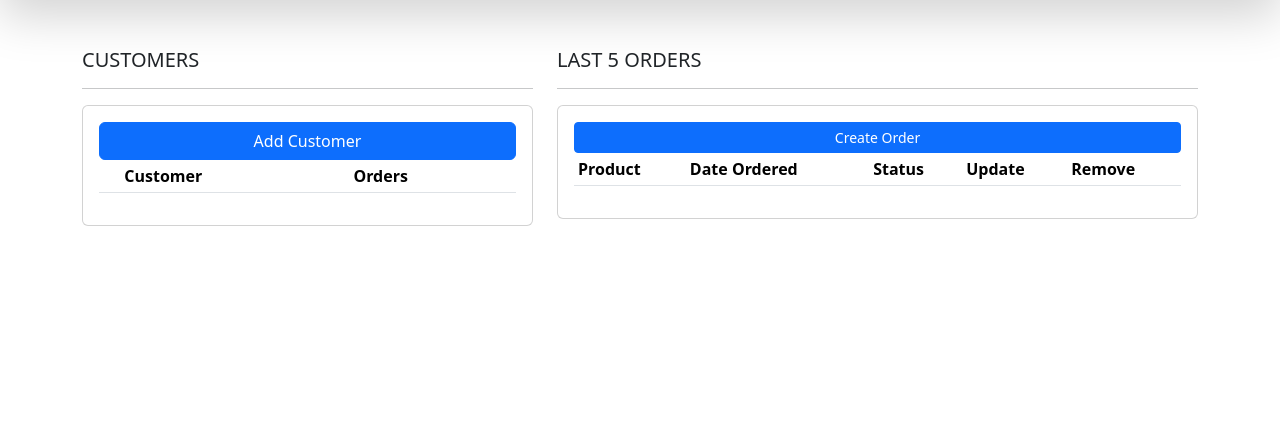
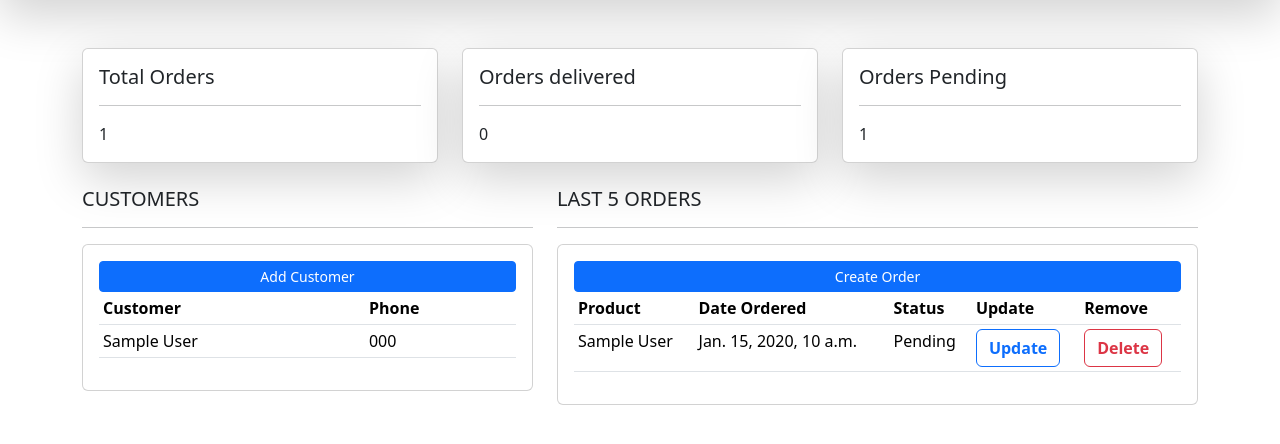
Before and after one commit to Noahwekesa/customer-mgmt-django-app, a Django app: page / in a window 1280 px wide. Shown: the part 86-530 px from the top of the page. Run offline with Django 5.2, Linux system fonts and the light colour scheme; tables that the repository leaves empty hold one stand-in row (values such as "Sample post"); lists and menus that the app fills with data are empty.

Commit message:
customer view implementation

```diff
--- a/src/accounts/models.py
+++ b/src/accounts/models.py
@@ -3,7 +3,7 @@ from django.db import models
 # Create your models here.
 class Customer(models.Model):
     name = models.CharField(max_length=200, null=True)
-    phone = models.PositiveIntegerField(null=True)
+    phone = models.CharField(max_length=200, null=True)
     email = models.EmailField(max_length=200, null=True)
     date_created = models.DateTimeField(auto_now_add=True, null=True)
 
@@ -34,9 +34,9 @@ class Product(models.Model):
 
 class Order(models.Model):
     STATUS = (
-        ('Pending', 'pending'),
+        ('Pending', 'Pending'),
         ('Out for delivery', 'Out for delivery'),
-        ('Delivery', 'Delivery'),
+        ('Delivered', 'Delivered'),
     )
     customer = models.ForeignKey(Customer, null=True, on_delete=models.SET_NULL)
     product = models.ForeignKey(Product, null=True, on_delete=models.SET_NULL)
--- a/src/accounts/templates/accounts/dashboard.html
+++ b/src/accounts/templates/accounts/dashboard.html
@@ -1,20 +1,29 @@
 {% extends "accounts/base.html" %}
 
 {% block content %}
+
+
 <div class="container">
 
-<div class="row">
+{% include "accounts/status.html" %}
+
+<div class="row mt-4">
   <div class="col-md-5">
     <h5>CUSTOMERS</h5>
     <hr>
       <div class="card card-body">
-      <a class="btn btn-primary" href="">Add Customer</a>
+      <a class="btn btn-sm btn-primary" href="">Add Customer</a>
         <table class="table table-sm">
           <tr>
-<th></th>
           <th>Customer</th>
-          <th>Orders</th>
+          <th>Phone</th>
         </tr>
+{% for customer in customers %}
+<tr>
+  <td>{{ customer.name }}</td>
+  <td>{{ customer.phone }}</td>
+</tr>
+{% endfor %}
         </table>
       </div>
   </div>
@@ -33,6 +42,15 @@ Create Order
           <th>Update</th>
           <th>Remove</th>
         </tr>
+        {% for order in orders %}
+        <tr>
+          <td>{{order.product}}</td>
+          <td>{{order.date_created}}</td>
+          <td>{{order.status}}</td>
+          <td><a class="btn btn-outline-primary"><b>Update</b></a></td>
+          <td><a class="btn btn-outline-danger"><b>Delete</b></a></td>
+          </tr>
+        {% endfor %}
       </table>
       </div>
   </div>
--- a/src/accounts/templates/accounts/products.html
+++ b/src/accounts/templates/accounts/products.html
@@ -14,7 +14,7 @@
     {% for product in products %}
     <tr>
       <td>{{product.name}}</td>
-      <td>{{product.categoty}}</td>
+      <td>{{product.category}}</td>
       <td>{{product.price}}</td>
     </tr>
       {%  endfor %}
--- /dev/null
+++ b/src/accounts/templates/accounts/status.html
@@ -0,0 +1,29 @@
+<div class="row row-cols-1 row-cols-md-3 g-4">
+  <div class="col">
+    <div class="card h-100 shadow-lg">
+      <div class="card-body">
+        <h5 class="card-title">Total Orders</h5>
+        <hr>
+        <p class="card-text">{{total_orders}}</p>
+      </div>
+    </div>
+  </div>
+  <div class="col">
+    <div class="card h-100 shadow-lg">
+      <div class="card-body">
+        <h5 class="card-title">Orders delivered</h5>
+        <hr>
+        <p class="card-text">{{delivered}}</p>
+      </div>
+    </div>
+  </div>
+  <div class="col">
+    <div class="card h-100 shadow-lg">
+      <div class="card-body">
+        <h5 class="card-title">Orders Pending</h5>
+        <hr>
+        <p class="card-text">{{pending}}</p>
+      </div>
+    </div>
+  </div>
+</div>
--- a/src/accounts/views.py
+++ b/src/accounts/views.py
@@ -1,10 +1,24 @@
 from django.shortcuts import render
-
-from accounts.models import Product
+from django.views.generic import DetailView
+from accounts.models import *
 
 
 def dashboard(request):
-    context = {}
+    orders = Order.objects.all()
+    customers = Customer.objects.all()
+    total_customers = customers.count()
+    total_orders = orders.count()
+    delivered = orders.filter(status='Delivered').count()
+    pending = orders.filter(status='Pending').count()
+    context = {
+        "customers": customers,
+        "orders": orders,
+        "total_customers": total_customers,
+        "total_orders": total_orders,
+        "delivered": delivered,
+        "pending": pending,
+
+    }
     return render(request, "accounts/dashboard.html", context)
 
 
@@ -13,6 +27,16 @@ def products(request):
     context = {"products": products}
     return render(request, "accounts/products.html", context)
 
-def customer(request):
-    context = {}
-    return render(request, "accounts/customer", context)
+class CustomerView(DetailView):
+    model = Customer
+    template_name = "accounts/customer.html"
+    context_object_name = 'customer'
+
+    def get_context_data(self, **kwargs):
+        context = super().get_context_data(**kwargs)
+        customer = self.get_object()
+        orders = customer.order_set.all()
+        order_count = orders.count()
+        context['orders'] = orders
+        context['order_count'] = order_count
+        return context
--- a/src/crm/urls.py
+++ b/src/crm/urls.py
@@ -17,11 +17,11 @@ Including another URLconf
 from django.contrib import admin
 from django.urls import path
 
-from accounts.views import dashboard, products, customer
+from accounts.views import CustomerView, dashboard, products
 
 urlpatterns = [
     path('admin/', admin.site.urls),
     path('', dashboard, name='dashboard'),
     path('products/', products, name='products'),
-    path('customer', customer, name='customer'),
+    path('customer/<int:pk>/', CustomerView.as_view(), name='customer-detail'),
 ]
```
Also changed, not shown: src/accounts/templates/accounts/customer.html (+55 -0 lines), src/accounts/migrations/0005_alter_customer_phone_alter_order_status.py (added).
